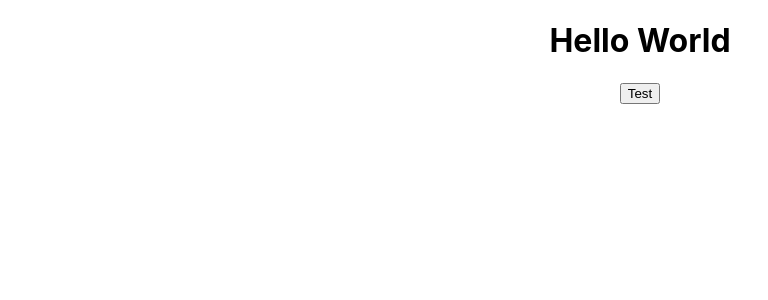
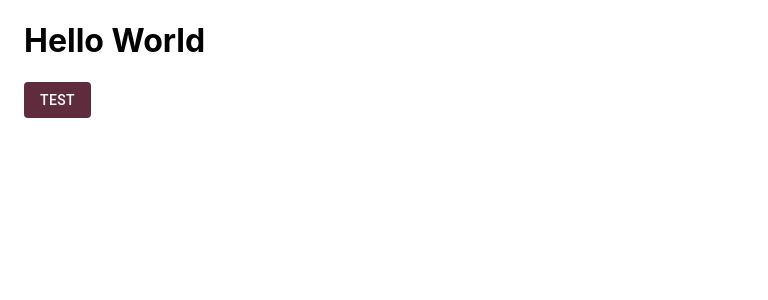
Before and after one commit to kema-ray/MUI, a React (Create React App) app: page / in a window 1280 px wide. Shown: the top 300 px of the page, without its empty margins (0-768 px from the left). Built offline with nearby package versions, Linux system fonts and the light colour scheme.

Commit message:
create a custom theme

```diff
--- a/src/App.js
+++ b/src/App.js
@@ -1,6 +1,8 @@
-import { Button } from '@mui/base';
+import { Container, Button, } from '@mui/material';
+import { ThemeProvider } from '@mui/system';
 import { useEffect } from 'react';
 import './App.css';
+import theme from './styles/theme';
 
 function App() {
 
@@ -8,10 +10,17 @@ function App() {
     document.title = "React MUI";
   }, [])
   return (
-    <div className="App">
-      <h1>Hello World</h1>
-      <Button>Test</Button>
-    </div>
+      <ThemeProvider theme={theme}>
+        <Container
+          maxWidth='xl'
+          sx={{
+            background: "#fff"
+          }}
+        >
+          <h1>Hello World</h1>
+          <Button variant='contained'>Test</Button>
+        </Container>
+      </ThemeProvider>
   );
 }
 
--- /dev/null
+++ b/src/styles/theme/index.js
@@ -0,0 +1,50 @@
+import { createTheme } from "@mui/material/styles";
+
+export const Colors = {
+    primary: "#5f2c3e",
+    secondary: "#d1adcc",
+    success: "#4CAF50",
+    info: "#00a2ff",
+    danger: "#FF5722",
+    warning: "#FFC107",
+    dark: "#0e1b20",
+    light: "#aaa",
+    muted: "#abafb3",
+    border: "#DDDFE1",
+    inverse: "#2F3D4A",
+    shaft: "#333",
+    ///////////////
+    // Grays
+    ///////////////
+    dim_grey: "#696969",
+    dove_gray: "#d5d5d5",
+    body_bg: "#f3f6f9",
+    light_gray: "rgb(230,230,230)",
+    ///////////////
+    // Solid Color
+    ///////////////
+    white: "#fff",
+    black: "#000",
+};
+
+const theme = createTheme({
+    palette: {
+        primary: {
+            main: Colors.primary
+        },
+        secondary: {
+            main: Colors.secondary
+        }
+    },
+
+    components: {
+        MuiButton: {
+            defaultProps: {
+                disableRipple: true,
+                disableElevation: true
+            }
+        }
+    }
+})
+
+export default theme;
```
